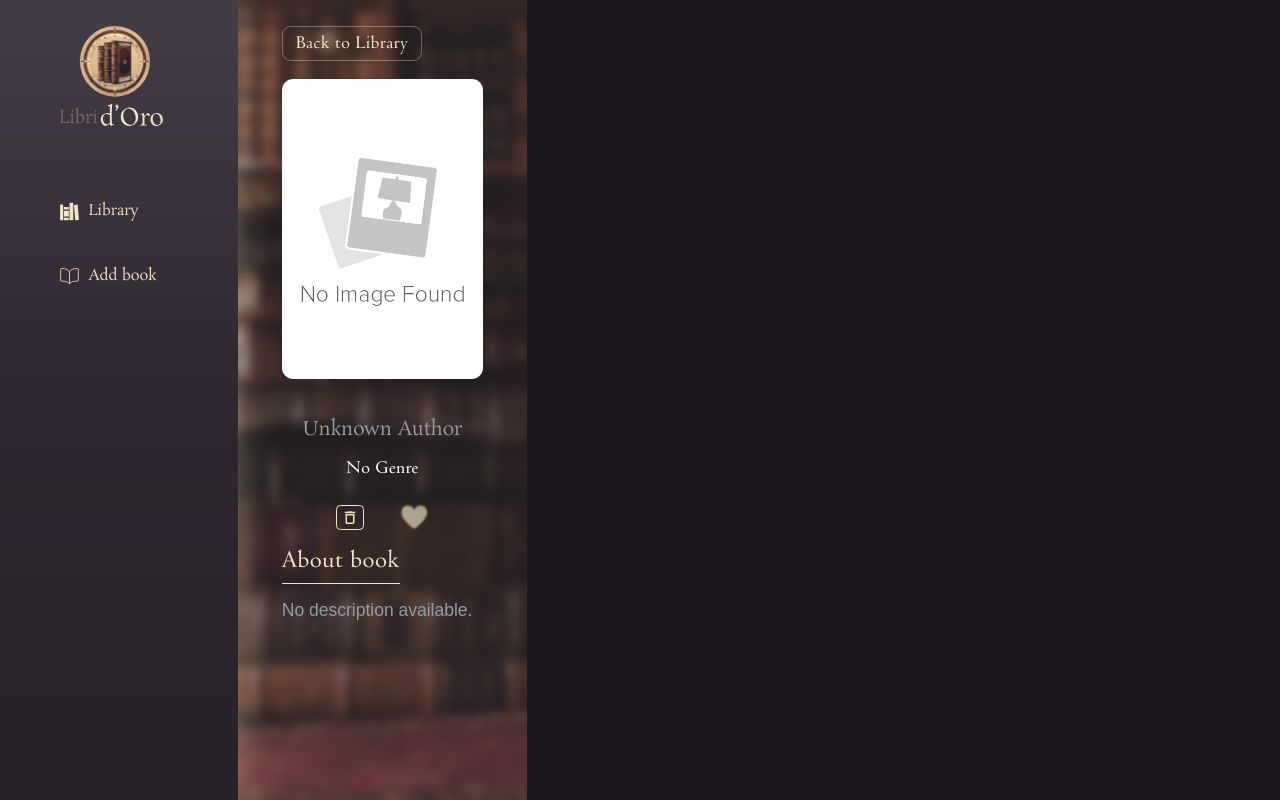
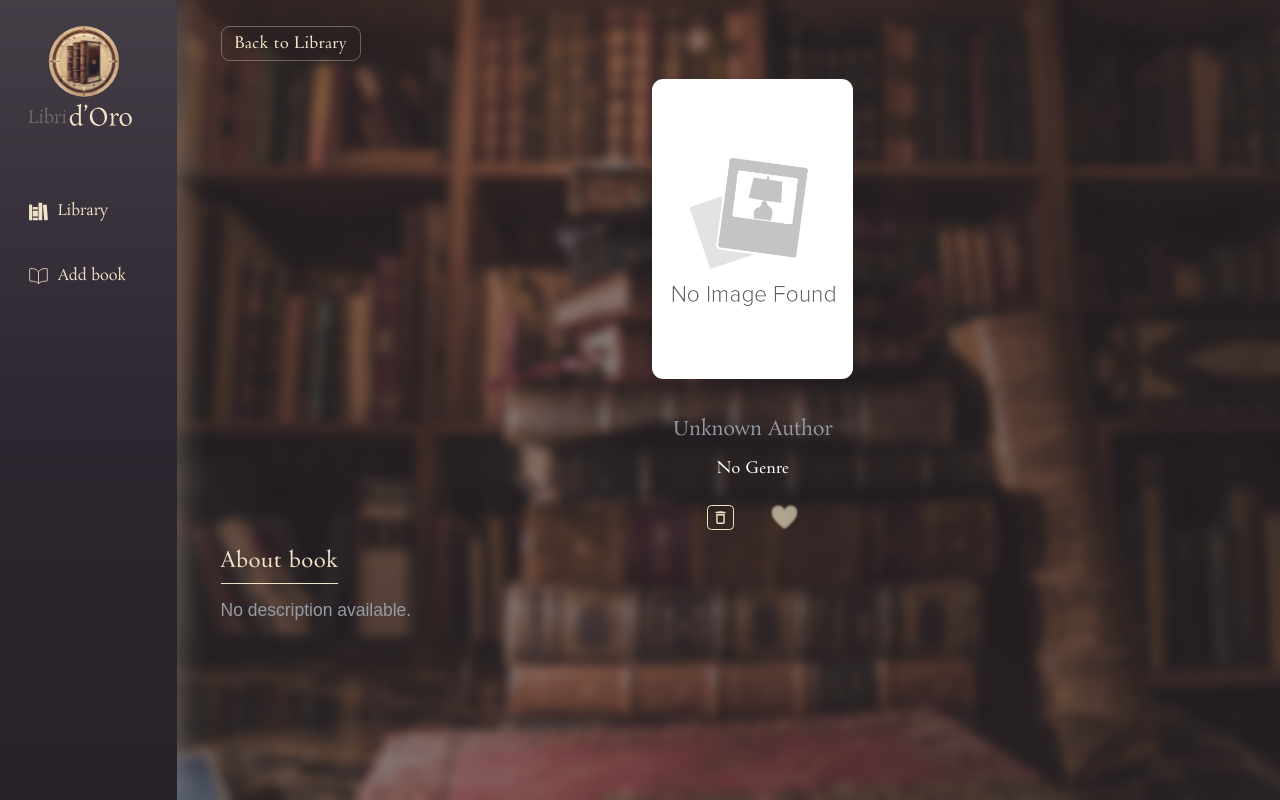
Before and after one commit to elencodes/project_online-library-app, a React (Vite) app: page /project_online-library-app/book/1 in a window 1280 px wide. Built offline with nearby package versions, Linux system fonts and the light colour scheme; no server answers.

Commit message:
change the style of the book page

```diff
--- a/src/App.scss
+++ b/src/App.scss
@@ -18,6 +18,10 @@
 	max-width: 87.5rem;
 	padding: 1.875rem 3.125rem;
 	min-height: 100vh;
+}
+
+.book-page__container {
+	width: 90vw;
 }
 
 .library__container {
@@ -70,6 +74,7 @@
 
 	.library__container {
 		padding: 1.875rem 3.125rem;
+		width: auto;
 	}
 
 	.book-page__container {
--- a/src/components/BookPage/BookPage.tsx
+++ b/src/components/BookPage/BookPage.tsx
@@ -88,7 +88,7 @@ const BookPage: React.FC = () => {
 	return (
 		<>
 			<div className="page__background">
-				<div className="container">
+				<div className="container book-page__container">
 					<section className={styles.section}>
 						<GoBackButton text={"Back to Library"} />
 						{isLoading && <SkeletonBookPage />}
```
